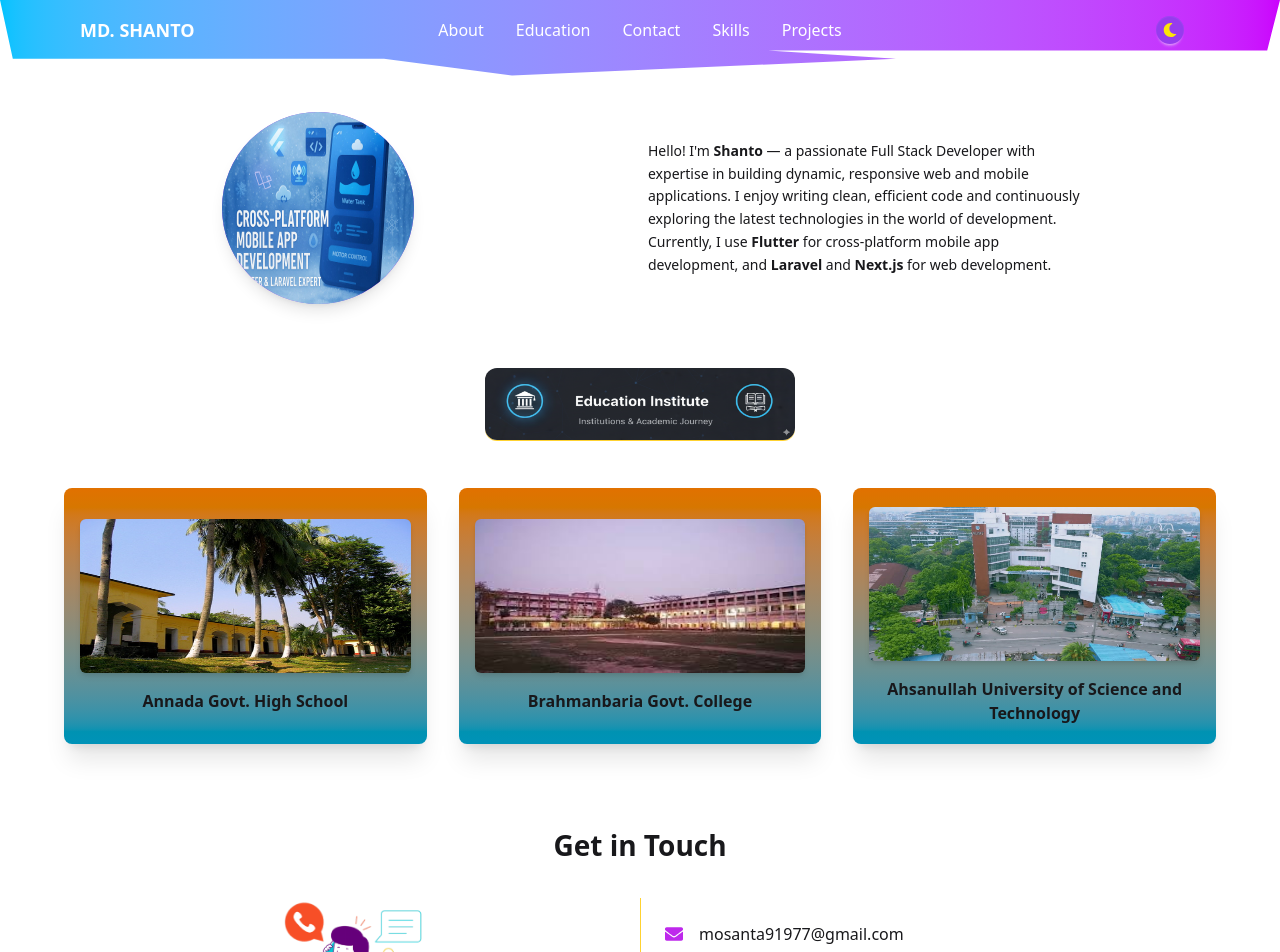
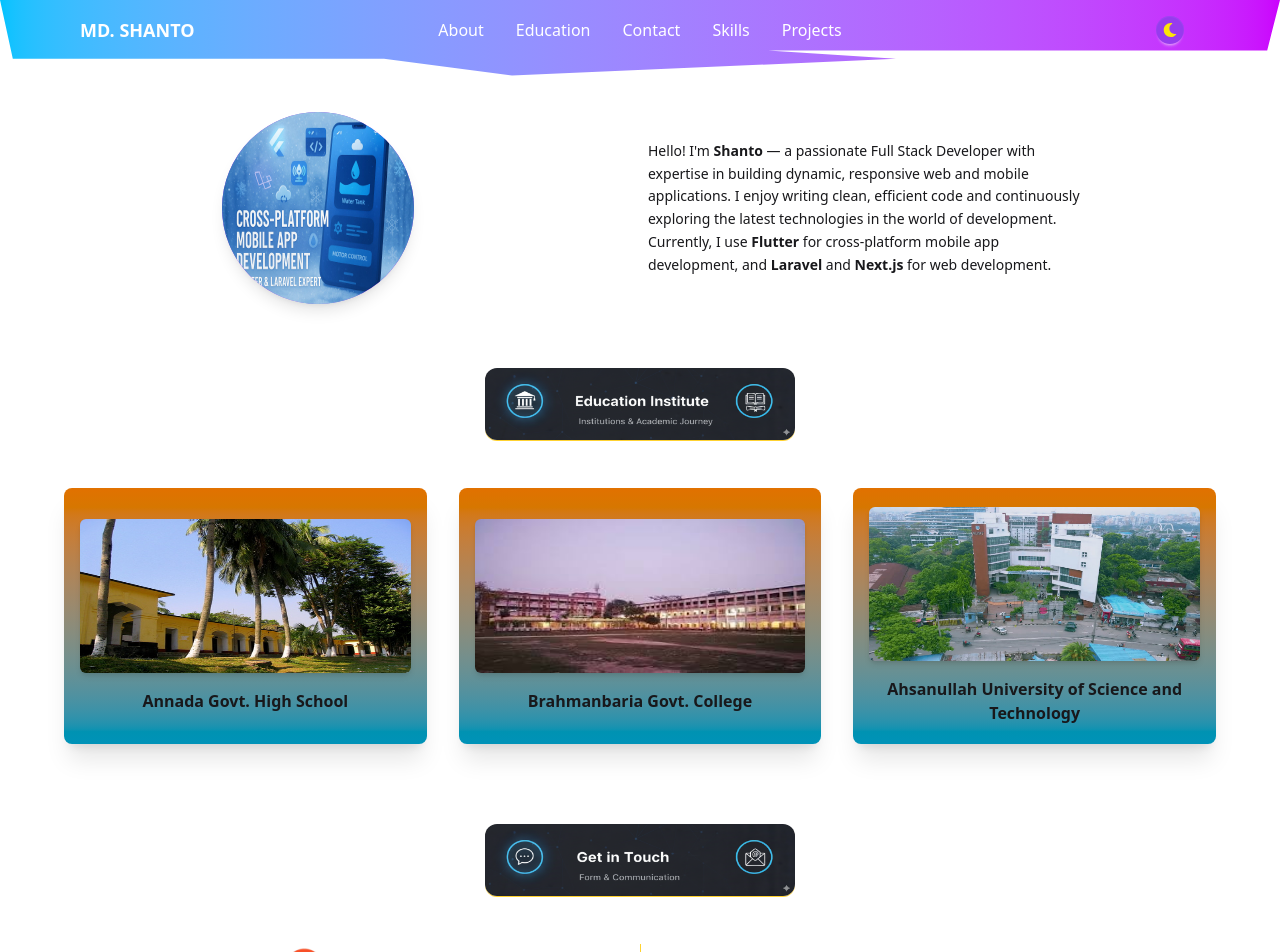
Before and after one commit to shanto-0011/shanto-portfolio, a Next.js app: page / in a window 1280 px wide. Shown: the top 952 px of the page. Built offline with nearby package versions, Linux system fonts and the light colour scheme; what @radix-ui/themes would draw is missing.

Commit message:
update contact bg

```diff
--- a/app/components/contact.tsx
+++ b/app/components/contact.tsx
@@ -20,9 +20,19 @@ ContactSectionProps) => {
   return (
     <section className="w-full py-8  px-4 md:px-8 ">
       <div className="max-w-6xl mx-auto ">
-        <h2 className="text-[24px] md:text-[28px] font-[700]  mb-8 text-center">
+        <div className="text-center mb-12  ">
+          <Image
+            src="/images/communication.png"
+            alt="My Skills Header"
+            width={310}
+            height={18}
+            className="mx-auto max-h-18  max-w-[310] rounded-[12px] shadow-2xs shadow-amber-300"
+            priority
+          />
+        </div>
+        {/* <h2 className="text-[24px] md:text-[28px] font-[700]  mb-8 text-center">
           Get in Touch
-        </h2>
+        </h2> */}
 
         <div className="flex flex-col sm:flex-row items-center sm:items-stretch   ">
           <div
@@ -92,7 +102,6 @@ ContactSectionProps) => {
               />
             </div>
 
-
             <div className="space-y-[10px] mb-6 w-full max-w-xs sm:max-w-none">
               <p className="flex items-start text-[16px] font-[400]">
                 <FaEnvelope className="mr-4 text-[#be28ec] text-[18px] flex-shrink-0 text-center py-auto  my-auto" />
```
Also changed, not shown: public/images/communication.png (added).
